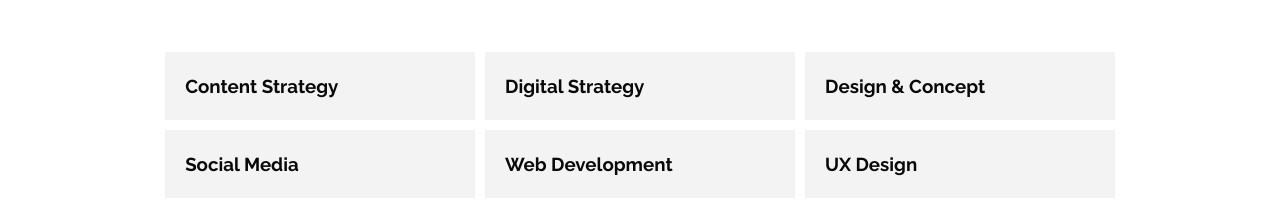
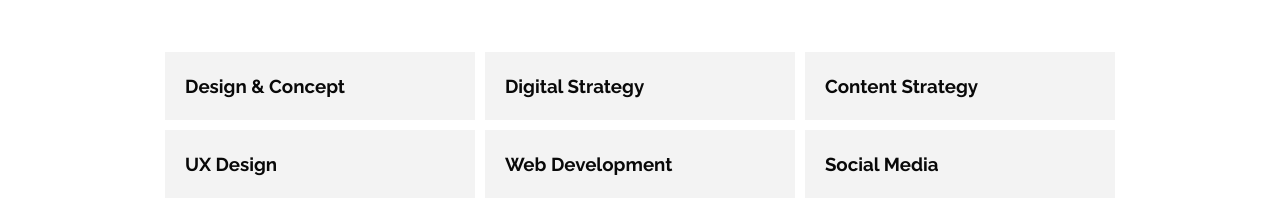
Before and after one commit to MounaBenAli/holbertonschool-web_front_end, a plain HTML site: page 0x04-flexbox/2-index.html in a window 1280 px wide. Shown: the part 581-800 px from the top of the page. Drawn offline with nearby package versions, Linux system fonts and the light colour scheme.

Commit message:
Reverse order Latest news cards

```diff
--- a/0x04-flexbox/2-index.html
+++ b/0x04-flexbox/2-index.html
@@ -180,7 +180,7 @@
         </div>
       </section>
       <!– Latest news section –>
-      <section id="latest_news" class="section section-latest-news">
+      <section id="latest_news" class="section-latest-news">
         <div class="container">
           <header class="section-header">
             <h2 class="section-title">Latest News</h2>
--- a/0x04-flexbox/2-styles.css
+++ b/0x04-flexbox/2-styles.css
@@ -373,8 +373,7 @@
   }
 
   /* Section Latest news ============================= */
-  .row {
-    display: flex;
+  .section-latest-news .row {
     flex-direction: row-reverse;
   }
 
```
